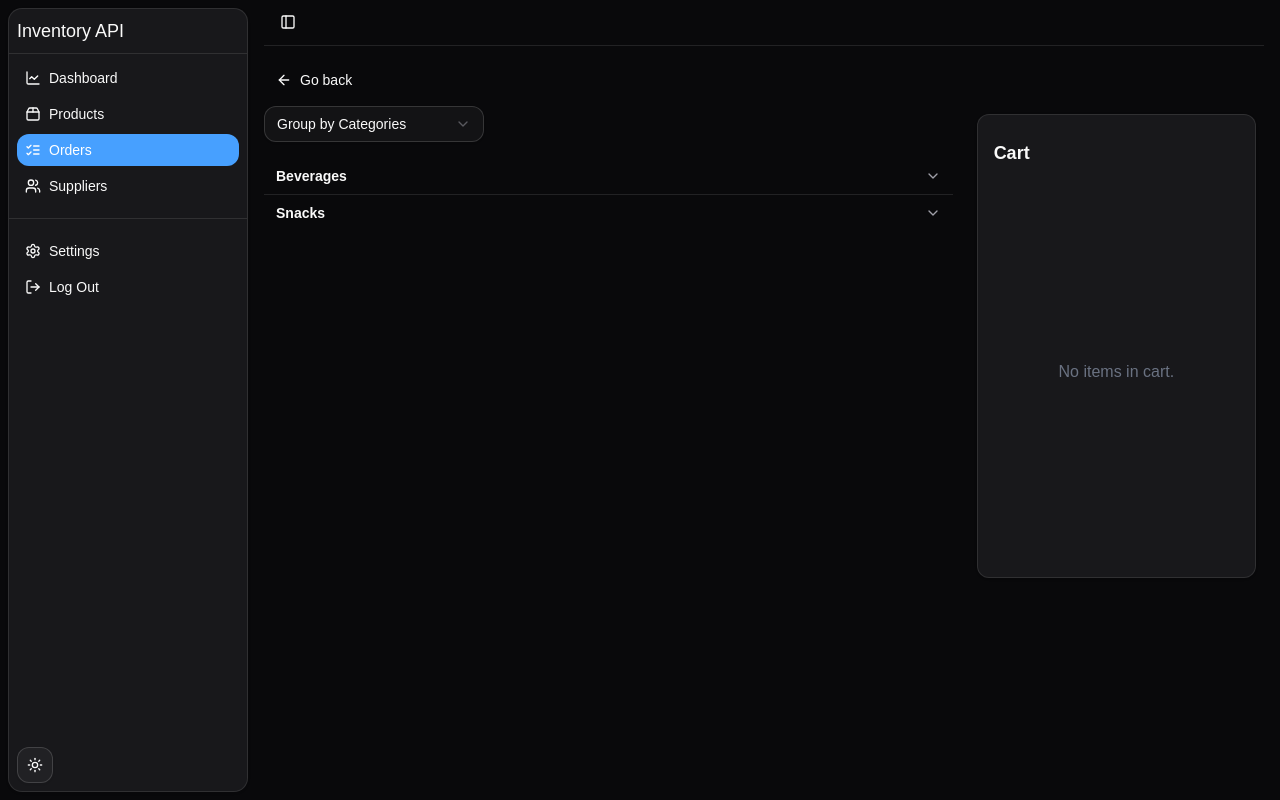
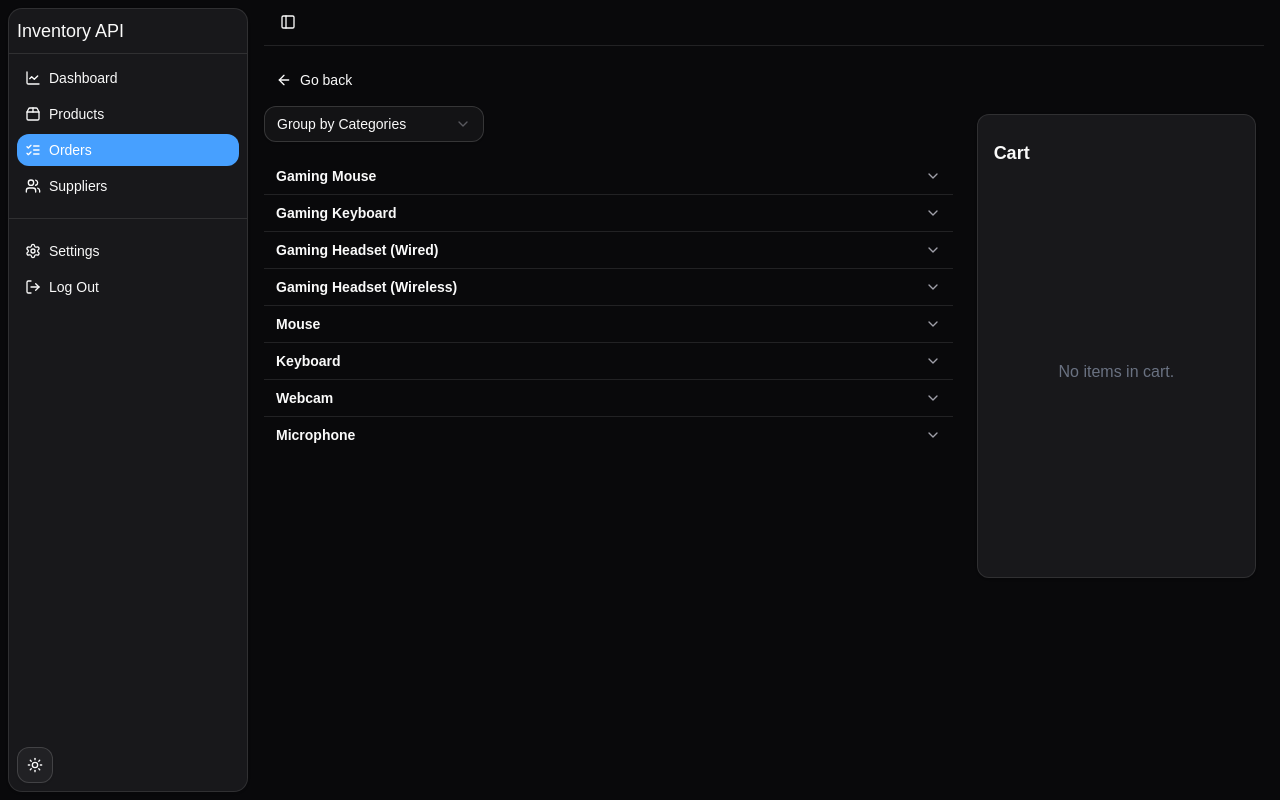
Before and after one commit to mrdsx/inventory-api, a Next.js app in the folder frontend/: page /orders/create in a window 1280 px wide. Built offline with nearby package versions, Linux system fonts and the light colour scheme.

Commit message:
refactor(frontend/order): move mock data and types from order creation page to separate files

```diff
--- /dev/null
+++ b/frontend/src/app/(pages)/(workspace)/orders/create/mock-data.ts
@@ -0,0 +1,343 @@
+import { Product } from "./types";
+
+export const products: Product[] = [
+  // 🎮 Gaming Mice
+  {
+    id: 1,
+    name: "Logitech G502 HERO",
+    supplier: "Logitech",
+    description: "High-performance wired gaming mouse with 25K sensor.",
+    category: "Gaming Mouse",
+    cost: 79.99,
+  },
+  {
+    id: 2,
+    name: "Logitech G Pro X Superlight",
+    supplier: "Logitech",
+    description: "Lightweight wireless gaming mouse designed for esports.",
+    category: "Gaming Mouse",
+    cost: 149.99,
+  },
+  {
+    id: 3,
+    name: "Logitech G203 Lightsync",
+    supplier: "Logitech",
+    description: "Budget-friendly RGB gaming mouse with 8K DPI.",
+    category: "Gaming Mouse",
+    cost: 39.99,
+  },
+  {
+    id: 4,
+    name: "Logitech G305 Lightspeed",
+    supplier: "Logitech",
+    description:
+      "Wireless gaming mouse with HERO sensor and 250h battery life.",
+    category: "Gaming Mouse",
+    cost: 59.99,
+  },
+  {
+    id: 5,
+    name: "Logitech G402 Hyperion Fury",
+    supplier: "Logitech",
+    description: "FPS-optimized wired gaming mouse with hybrid sensor.",
+    category: "Gaming Mouse",
+    cost: 49.99,
+  },
+
+  // 🎮 Gaming Keyboards
+  {
+    id: 6,
+    name: "Logitech G915 TKL",
+    supplier: "Logitech",
+    description:
+      "Wireless RGB mechanical gaming keyboard with low profile switches.",
+    category: "Gaming Keyboard",
+    cost: 229.99,
+  },
+  {
+    id: 7,
+    name: "Logitech G Pro X",
+    supplier: "Logitech",
+    description:
+      "Esports-grade mechanical keyboard with hot-swappable switches.",
+    category: "Gaming Keyboard",
+    cost: 149.99,
+  },
+  {
+    id: 8,
+    name: "Logitech G413",
+    supplier: "Logitech",
+    description: "Backlit mechanical gaming keyboard with Romer-G switches.",
+    category: "Gaming Keyboard",
+    cost: 89.99,
+  },
+  {
+    id: 9,
+    name: "Logitech G213 Prodigy",
+    supplier: "Logitech",
+    description: "Spill-resistant gaming keyboard with RGB lighting.",
+    category: "Gaming Keyboard",
+    cost: 69.99,
+  },
+  {
+    id: 10,
+    name: "Logitech G910 Orion Spectrum",
+    supplier: "Logitech",
+    description: "Full-size RGB mechanical keyboard with ARX control dock.",
+    category: "Gaming Keyboard",
+    cost: 179.99,
+  },
+
+  // 🎧 Gaming Headset (Wired)
+  {
+    id: 11,
+    name: "Logitech G432",
+    supplier: "Logitech",
+    description: "Wired gaming headset with 7.1 surround sound.",
+    category: "Gaming Headset (Wired)",
+    cost: 79.99,
+  },
+  {
+    id: 12,
+    name: "Logitech G Pro X",
+    supplier: "Logitech",
+    description: "Wired esports headset with Blue VO!CE microphone tech.",
+    category: "Gaming Headset (Wired)",
+    cost: 129.99,
+  },
+  {
+    id: 13,
+    name: "Logitech G633 Artemis Spectrum",
+    supplier: "Logitech",
+    description: "RGB wired gaming headset with DTS surround sound.",
+    category: "Gaming Headset (Wired)",
+    cost: 99.99,
+  },
+  {
+    id: 14,
+    name: "Logitech G230",
+    supplier: "Logitech",
+    description: "Lightweight wired stereo gaming headset.",
+    category: "Gaming Headset (Wired)",
+    cost: 49.99,
+  },
+  {
+    id: 15,
+    name: "Logitech G35",
+    supplier: "Logitech",
+    description: "Wired surround sound gaming headset with on-ear controls.",
+    category: "Gaming Headset (Wired)",
+    cost: 89.99,
+  },
+
+  // 🎧 Gaming Headset (Wireless)
+  {
+    id: 16,
+    name: "Logitech G733 Lightspeed",
+    supplier: "Logitech",
+    description:
+      "Wireless gaming headset with RGB lighting and Blue VO!CE mic.",
+    category: "Gaming Headset (Wireless)",
+    cost: 149.99,
+  },
+  {
+    id: 17,
+    name: "Logitech G935",
+    supplier: "Logitech",
+    description: "Wireless 7.1 surround gaming headset with 12-hour battery.",
+    category: "Gaming Headset (Wireless)",
+    cost: 169.99,
+  },
+  {
+    id: 18,
+    name: "Logitech G533",
+    supplier: "Logitech",
+    description: "DTS Headphone:X surround wireless gaming headset.",
+    category: "Gaming Headset (Wireless)",
+    cost: 129.99,
+  },
+  {
+    id: 19,
+    name: "Logitech G930",
+    supplier: "Logitech",
+    description: "Wireless gaming headset with Dolby 7.1 surround sound.",
+    category: "Gaming Headset (Wireless)",
+    cost: 139.99,
+  },
+  {
+    id: 20,
+    name: "Logitech Astro A50 (Logitech-owned brand)",
+    supplier: "Logitech",
+    description: "Premium wireless gaming headset with charging dock.",
+    category: "Gaming Headset (Wireless)",
+    cost: 299.99,
+  },
+
+  // 🖱️ Regular Mice
+  {
+    id: 21,
+    name: "Logitech MX Master 3S",
+    supplier: "Logitech",
+    description: "Advanced wireless mouse with MagSpeed scroll wheel.",
+    category: "Mouse",
+    cost: 99.99,
+  },
+  {
+    id: 22,
+    name: "Logitech MX Anywhere 3",
+    supplier: "Logitech",
+    description: "Portable wireless mouse for mobile work.",
+    category: "Mouse",
+    cost: 79.99,
+  },
+  {
+    id: 23,
+    name: "Logitech M510",
+    supplier: "Logitech",
+    description: "Wireless mouse with back/forward buttons.",
+    category: "Mouse",
+    cost: 39.99,
+  },
+  {
+    id: 24,
+    name: "Logitech M185",
+    supplier: "Logitech",
+    description: "Simple, budget-friendly wireless mouse.",
+    category: "Mouse",
+    cost: 19.99,
+  },
+  {
+    id: 25,
+    name: "Logitech Trackman Marble",
+    supplier: "Logitech",
+    description: "Ergonomic wired trackball mouse.",
+    category: "Mouse",
+    cost: 29.99,
+  },
+
+  // ⌨️ Regular Keyboards
+  {
+    id: 26,
+    name: "Logitech MX Keys",
+    supplier: "Logitech",
+    description: "Wireless illuminated keyboard for productivity.",
+    category: "Keyboard",
+    cost: 119.99,
+  },
+  {
+    id: 27,
+    name: "Logitech K380",
+    supplier: "Logitech",
+    description: "Compact multi-device Bluetooth keyboard.",
+    category: "Keyboard",
+    cost: 39.99,
+  },
+  {
+    id: 28,
+    name: "Logitech Ergo K860",
+    supplier: "Logitech",
+    description: "Split ergonomic wireless keyboard.",
+    category: "Keyboard",
+    cost: 129.99,
+  },
+  {
+    id: 29,
+    name: "Logitech K120",
+    supplier: "Logitech",
+    description: "Affordable wired keyboard for everyday use.",
+    category: "Keyboard",
+    cost: 19.99,
+  },
+  {
+    id: 30,
+    name: "Logitech Craft",
+    supplier: "Logitech",
+    description: "Wireless keyboard with creative input dial.",
+    category: "Keyboard",
+    cost: 199.99,
+  },
+
+  // 📹 Webcams
+  {
+    id: 31,
+    name: "Logitech C920 HD Pro",
+    supplier: "Logitech",
+    description: "1080p HD webcam with stereo audio.",
+    category: "Webcam",
+    cost: 79.99,
+  },
+  {
+    id: 32,
+    name: "Logitech C922 Pro Stream",
+    supplier: "Logitech",
+    description: "1080p streaming webcam with background replacement.",
+    category: "Webcam",
+    cost: 99.99,
+  },
+  {
+    id: 33,
+    name: "Logitech Brio 4K",
+    supplier: "Logitech",
+    description: "Ultra HD 4K webcam with HDR.",
+    category: "Webcam",
+    cost: 199.99,
+  },
+  {
+    id: 34,
+    name: "Logitech StreamCam",
+    supplier: "Logitech",
+    description: "1080p60 webcam optimized for creators.",
+    category: "Webcam",
+    cost: 169.99,
+  },
+  {
+    id: 35,
+    name: "Logitech C270",
+    supplier: "Logitech",
+    description: "Affordable 720p webcam for everyday use.",
+    category: "Webcam",
+    cost: 29.99,
+  },
+
+  // 🎤 Microphones
+  {
+    id: 36,
+    name: "Blue Yeti",
+    supplier: "Logitech",
+    description: "USB condenser microphone with multiple patterns.",
+    category: "Microphone",
+    cost: 129.99,
+  },
+  {
+    id: 37,
+    name: "Blue Yeti Nano",
+    supplier: "Logitech",
+    description: "Compact USB microphone with cardioid and omni modes.",
+    category: "Microphone",
+    cost: 99.99,
+  },
+  {
+    id: 38,
+    name: "Blue Snowball iCE",
+    supplier: "Logitech",
+    description: "Affordable plug-and-play USB microphone.",
+    category: "Microphone",
+    cost: 49.99,
+  },
+  {
+    id: 39,
+    name: "Blue Yeti X",
+    supplier: "Logitech",
+    description: "Premium USB microphone with LED metering.",
+    category: "Microphone",
+    cost: 169.99,
+  },
+  {
+    id: 40,
+    name: "Blue Snowball",
+    supplier: "Logitech",
+    description: "Classic USB condenser mic for creators.",
+    category: "Microphone",
+    cost: 69.99,
+  },
+];
--- a/frontend/src/app/(pages)/(workspace)/orders/create/page.tsx
+++ b/frontend/src/app/(pages)/(workspace)/orders/create/page.tsx
@@ -18,53 +18,8 @@ import {
 import { ArrowLeft, Minus, Plus, Trash2 } from "lucide-react";
 import Link from "next/link";
 import { useState } from "react";
-
-// Flat list of products (updated shape)
-const catalogData = [
-  {
-    id: 1,
-    name: "Coca Cola",
-    supplier: "Supplier A",
-    description: "Refreshing soft drink.",
-    category: "Beverages",
-    cost: 1.99,
-  },
-  {
-    id: 2,
-    name: "Pepsi",
-    supplier: "Supplier B",
-    description: "Popular cola beverage.",
-    category: "Beverages",
-    cost: 1.89,
-  },
-  {
-    id: 3,
-    name: "Chips",
-    supplier: "Supplier A",
-    description: "Crispy potato chips.",
-    category: "Snacks",
-    cost: 2.49,
-  },
-  {
-    id: 4,
-    name: "Nuts",
-    supplier: "Supplier B",
-    description: "Roasted mixed nuts.",
-    category: "Snacks",
-    cost: 3.79,
-  },
-];
-
-type Product = {
-  id: number;
-  name: string;
-  supplier: string;
-  description: string;
-  category: string;
-  cost: number;
-};
-
-type CartItem = Product & { count: number };
+import { products } from "./mock-data";
+import { CartItem, Product } from "./types";
 
 export default function CreateOrderPage() {
   const [groupBy, setGroupBy] = useState<"category" | "supplier">("category");
@@ -72,7 +27,7 @@ export default function CreateOrderPage() {
 
   // Group products by selected attribute using groupBy value
   const groupedData = Object.groupBy(
-    catalogData,
+    products,
     (product) => product[groupBy],
   ) as Record<string, Product[]>;
 
--- /dev/null
+++ b/frontend/src/app/(pages)/(workspace)/orders/create/types.ts
@@ -0,0 +1,12 @@
+type CartItem = Product & { count: number };
+
+type Product = {
+  id: number;
+  name: string;
+  supplier: string;
+  description: string;
+  category: string;
+  cost: number;
+};
+
+export type { CartItem, Product };
```
